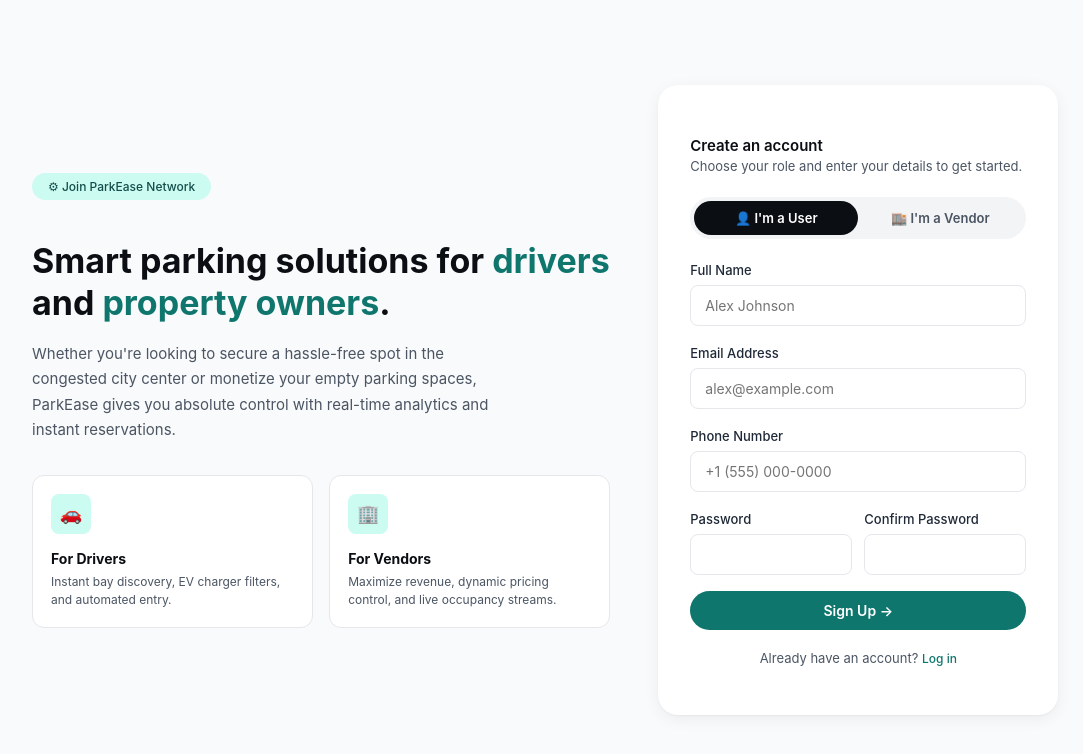
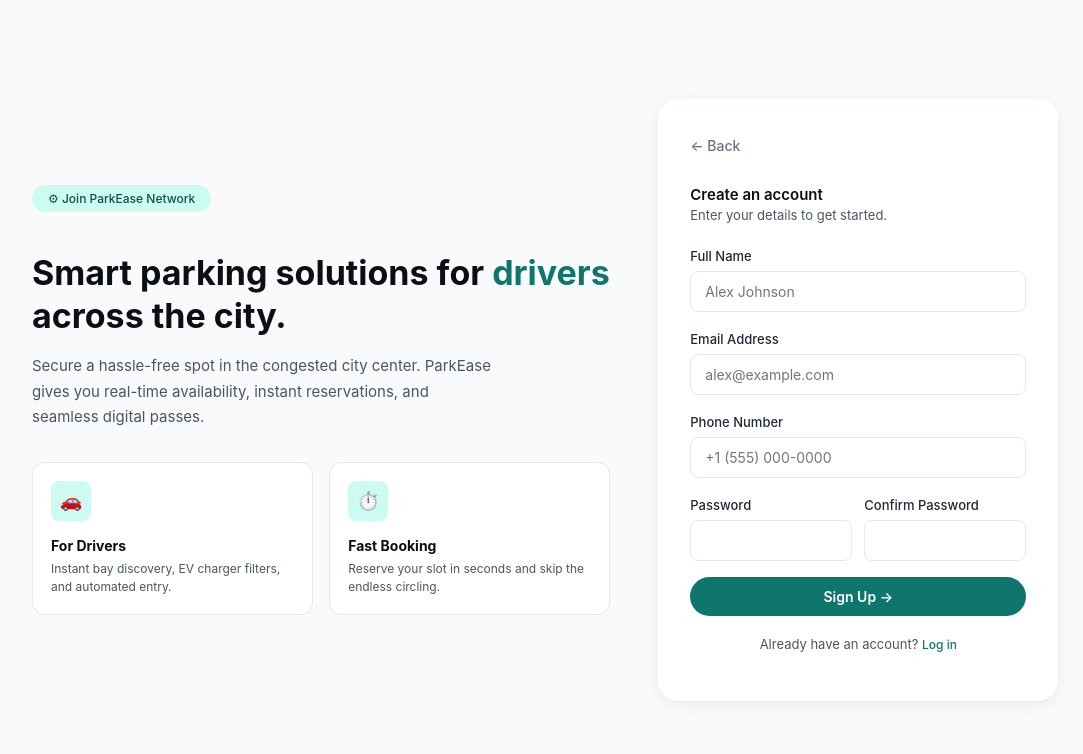
Before and after one commit to Srijon36/Parking_Slot_Booking_Frontend, a React (Vite) app: page /register in a window 1280 px wide. Shown: the top 754 px of the page, without its empty margins (32-1115 px from the left). Built offline with nearby package versions, Linux system fonts and the light colour scheme; no server answers.

Commit message:
Backend &  Frontend Intrgated

```diff
--- a/src/assets/custom.css
+++ b/src/assets/custom.css
@@ -910,3 +910,43 @@
   color: var(--color-gray-600);
   font-size: 14px;
 }
+
+/* Back Button*/
+@tailwind base;
+@tailwind components;
+@tailwind utilities;
+
+* {
+  box-sizing: border-box;
+}
+
+html,
+body {
+  margin: 0;
+  padding: 0;
+  font-family: "Inter", system-ui, -apple-system, sans-serif;
+  -webkit-font-smoothing: antialiased;
+}
+
+#root {
+  min-height: 100vh;
+}
+
+.back-button {
+  display: inline-flex;
+  align-items: center;
+  gap: 4px;
+  background: none;
+  border: none;
+  color: var(--color-gray-500, #6b7280);
+  font-size: 14px;
+  font-weight: 500;
+  cursor: pointer;
+  padding: 0;
+  margin-bottom: 16px;
+  transition: color 0.15s ease;
+}
+
+.back-button:hover {
+  color: var(--color-gray-800, #1f2937);
+}
--- a/src/pages/Login.jsx
+++ b/src/pages/Login.jsx
@@ -32,6 +32,15 @@
     <div className="auth-page">
       <div className="auth-content">
         <div className="auth-card">
+          <button
+            type="button"
+            onClick={() => navigate(-1)}
+            className="back-button"
+            aria-label="Go back"
+          >
+            ← Back
+          </button>
+
           <div className="auth-icon">🔒</div>
           <h1 className="auth-title">Welcome Back</h1>
           <p className="auth-subtitle">Enter your details to access your ParkEase account</p>
--- a/src/pages/Register.jsx
+++ b/src/pages/Register.jsx
@@ -3,16 +3,12 @@
 import api from "../store/Api";
 
 const Register = () => {
-  const [role, setRole] = useState("user");
   const [formData, setFormData] = useState({
     fullName: "",
     email: "",
     phone: "",
     password: "",
     confirmPassword: "",
-    parkingName: "",
-    address: "",
-    gstNumber: "",
   });
   const [error, setError] = useState("");
   const [loading, setLoading] = useState(false);
@@ -36,12 +32,8 @@
         email: formData.email,
         phone: formData.phone,
         password: formData.password,
-        role,
-        ...(role === "vendor" && {
-          parkingName: formData.parkingName,
-          address: formData.address,
-          gstNumber: formData.gstNumber,
-        }),
+        confirm_password: formData.confirmPassword,
+        role: "user",
       };
       await api.post("/auth/register", payload);
       navigate("/login");
@@ -56,17 +48,18 @@
     <div className="register-page">
       <div className="register-content">
         <div>
-          <span className="hero-eyebrow" style={{ background: "var(--color-teal-100)", color: "var(--color-teal-700)", border: "none" }}>
+          <span
+            className="hero-eyebrow"
+            style={{ background: "var(--color-teal-100)", color: "var(--color-teal-700)", border: "none" }}
+          >
             ⚙ Join ParkEase Network
           </span>
           <h1 className="register-headline">
-            Smart parking solutions for <span className="accent">drivers</span> and{" "}
-            <span className="accent">property owners</span>.
+            Smart parking solutions for <span className="accent">drivers</span> across the city.
           </h1>
           <p className="register-copy">
-            Whether you're looking to secure a hassle-free spot in the congested city center or
-            monetize your empty parking spaces, ParkEase gives you absolute control with
-            real-time analytics and instant reservations.
+            Secure a hassle-free spot in the congested city center. ParkEase gives you
+            real-time availability, instant reservations, and seamless digital passes.
           </p>
 
           <div className="register-info-cards">
@@ -76,27 +69,27 @@
               <p>Instant bay discovery, EV charger filters, and automated entry.</p>
             </div>
             <div className="register-info-card">
-              <div className="feature-icon">🏢</div>
-              <h4>For Vendors</h4>
-              <p>Maximize revenue, dynamic pricing control, and live occupancy streams.</p>
+              <div className="feature-icon">⏱️</div>
+              <h4>Fast Booking</h4>
+              <p>Reserve your slot in seconds and skip the endless circling.</p>
             </div>
           </div>
         </div>
 
         <div className="auth-card">
+          <button
+            type="button"
+            onClick={() => navigate(-1)}
+            className="back-button"
+            aria-label="Go back"
+          >
+            ← Back
+          </button>
+
           <p style={{ fontWeight: 600, fontSize: 15, marginBottom: 2 }}>Create an account</p>
           <p className="auth-subtitle" style={{ textAlign: "left", marginBottom: 20 }}>
-            Choose your role and enter your details to get started.
+            Enter your details to get started.
           </p>
-
-          <div className="role-toggle">
-            <button type="button" className={role === "user" ? "active" : ""} onClick={() => setRole("user")}>
-              👤 I'm a User
-            </button>
-            <button type="button" className={role === "vendor" ? "active" : ""} onClick={() => setRole("vendor")}>
-              🏬 I'm a Vendor
-            </button>
-          </div>
 
           {error && <div className="alert alert-error">{error}</div>}
 
@@ -143,47 +136,6 @@
               />
             </div>
 
-            {role === "vendor" && (
-              <>
-                <div className="form-group">
-                  <label className="form-label">Parking Name</label>
-                  <input
-                    type="text"
-                    name="parkingName"
-                    className="form-input"
-                    value={formData.parkingName}
-                    onChange={handleChange}
-                    required
-                    style={{ marginTop: 6 }}
-                  />
-                </div>
-                <div className="form-group">
-                  <label className="form-label">Address</label>
-                  <input
-                    type="text"
-                    name="address"
-                    className="form-input"
-                    value={formData.address}
-                    onChange={handleChange}
-                    required
-                    style={{ marginTop: 6 }}
-                  />
-                </div>
-                <div className="form-group">
-                  <label className="form-label">GST Number</label>
-                  <input
-                    type="text"
-                    name="gstNumber"
-                    className="form-input"
-                    value={formData.gstNumber}
-                    onChange={handleChange}
-                    required
-                    style={{ marginTop: 6 }}
-                  />
-                </div>
-              </>
-            )}
-
             <div className="form-grid-2">
               <div className="form-group">
                 <label className="form-label">Password</label>
--- a/src/store/store.js
+++ b/src/store/store.js
@@ -2,12 +2,14 @@
 import parkingReducer from "../Reducer/ParkingSlice";
 import authReducer from "../Reducer/AuthSlice";
 import paymentReducer from "../Reducer/PaymentSlice";
+import bookingReducer from "../Reducer/BookingSlice";
 
 const store = configureStore({
   reducer: {
     parking: parkingReducer,
     auth: authReducer,
     payment: paymentReducer,
+    booking: bookingReducer,
   },
 });
 
```
Also changed, not shown: src/Reducer/BookingSlice.js (+54 -83 lines), 1 other file (tests, documents, lock files or other folders).
